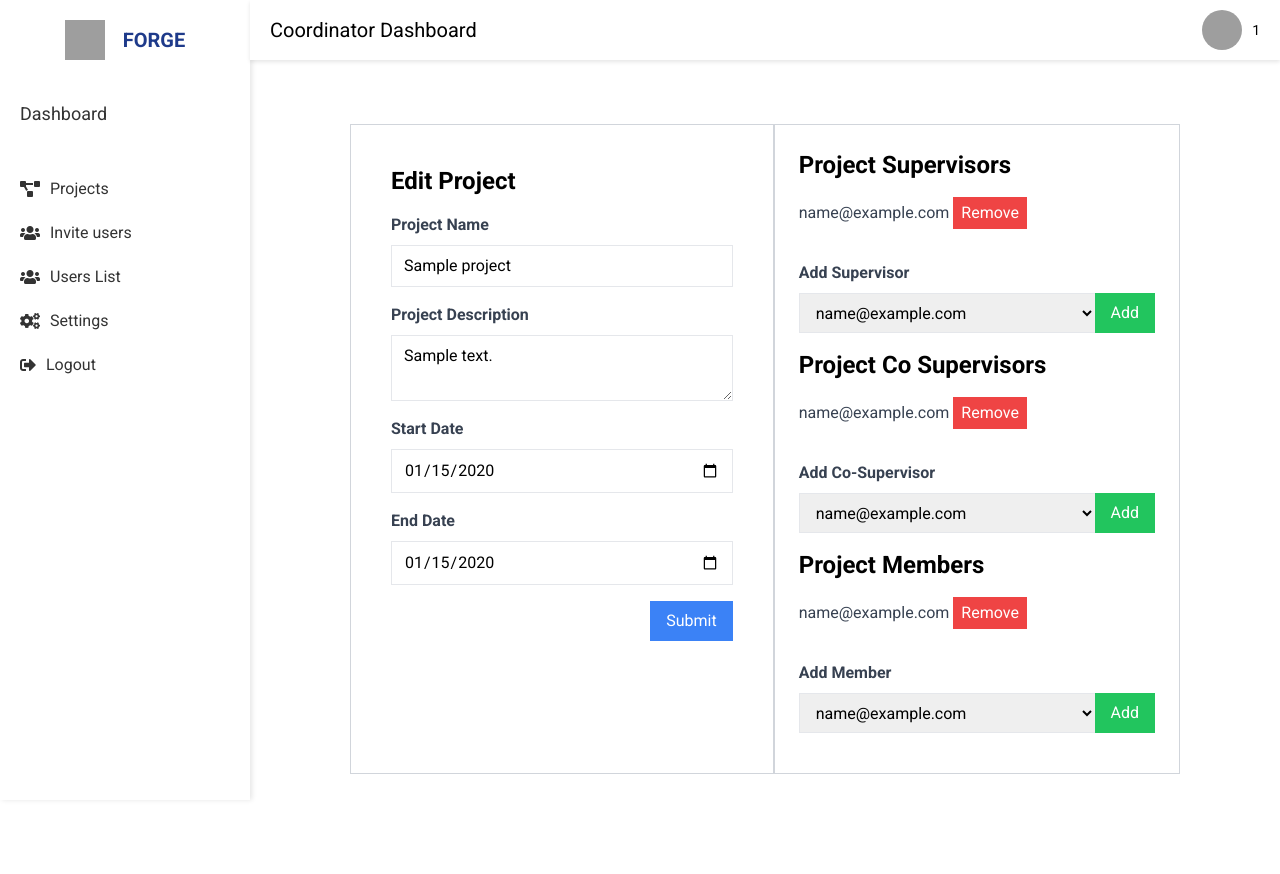
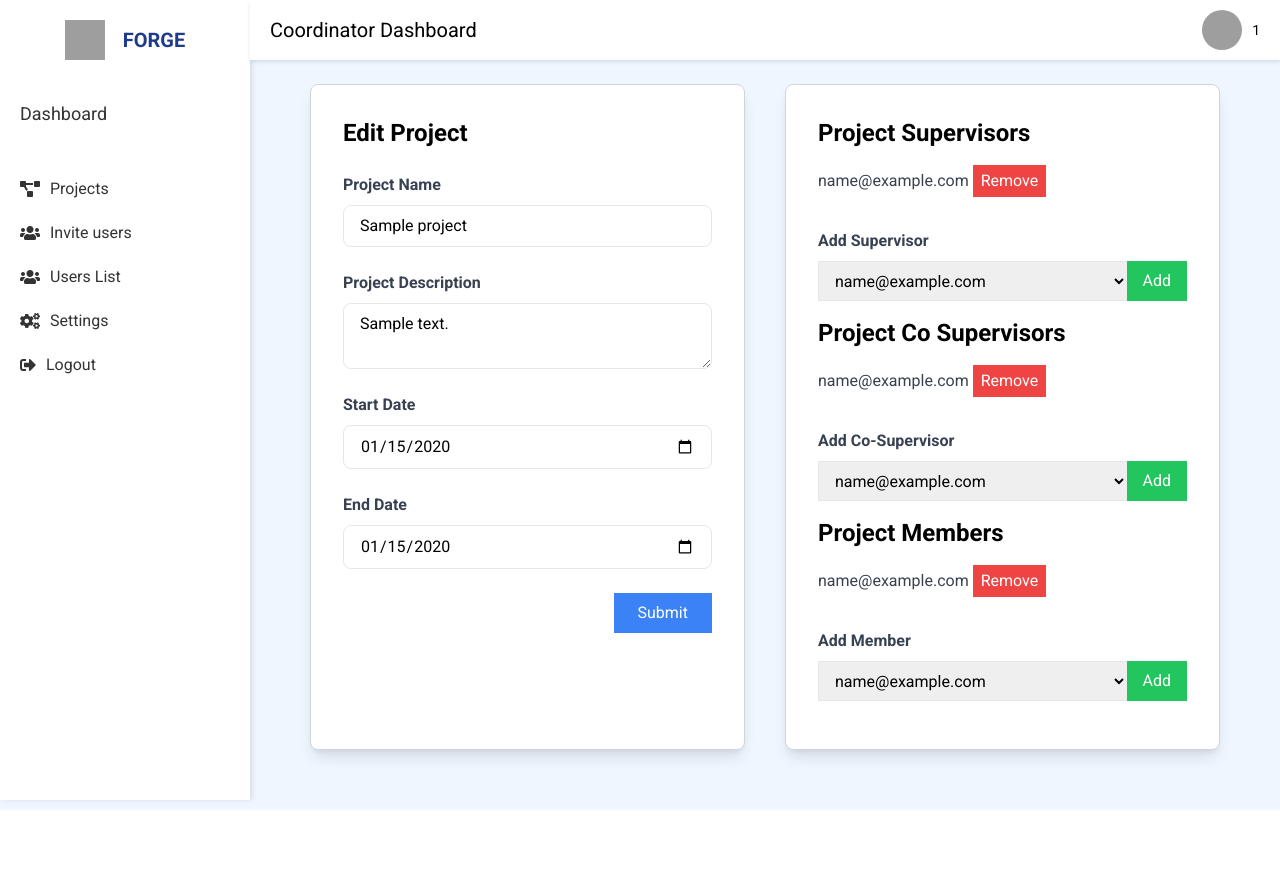
Before and after one commit to deemath/ForgeMVC, a PHP site: the page made by app/views/Coordinator/projectedit.view.php in a window 1280 px wide. After the commit the page ends 810 px from the top, so only its background shows below. Run offline with PHP 8.4, Linux system fonts and the light colour scheme; the visitor is signed in with stand-in values (Sample User, id 1); the template is opened without the code that fills it: most values are stand-ins (such as "Sample title", 1, 10 or a date in 2020); some libraries are stand-ins or nearby versions; grey boxes are pictures that could not be loaded.

Commit message:
add members to project and view updates

```diff
--- a/app/views/Coordinator/navbar.php
+++ b/app/views/Coordinator/navbar.php
@@ -150,9 +150,9 @@
             gap: 20px;
         }
         .project-box {
-            background-color: #fff;
+            background-color:rgb(95, 159, 255);
             padding: 15px;
-            box-shadow: 0 2px 4px rgba(0,0,0,0.1);
+            box-shadow: 0 5px 5px rgba(0, 0, 0, 0.25);
             border-radius: 8px;
             text-align: center;
         }
@@ -166,11 +166,11 @@
         }
         .project-box .date {
             font-size: 10px;
-            color: #888;
+            color: #555;
         }
         .project-box .supervisor {
             font-size: 12px;
-            color: #555;
+            color:rgb(0, 0, 0);
             margin-top: 5px;
         }
   </style>
--- a/app/views/Coordinator/projectedit.view.php
+++ b/app/views/Coordinator/projectedit.view.php
@@ -9,42 +9,42 @@
 </head>
 <?php require_once 'navbar.php';
 ?>
-<body class="font-roboto bg-white">
-    <div class="container mx-auto p-20">
-        <div class="flex justify-between">
+<body class="font-roboto bg-blue-50">
+    <div class="container mx-auto p-6 md:p-10">
+        <div class="grid grid-cols-1 md:grid-cols-2 gap-10">
             <!-- Left Side: Project Form -->
-            <div class="w-full max-w-md bg-white p-10 border border-gray-300">
-                <h2 class="text-2xl font-bold mb-4">Edit Project</h2>
+            <div class="bg-white p-8 border border-gray-300 rounded-lg shadow-lg">
+                <h2 class="text-2xl font-bold mb-6 text-navy-700">Edit Project</h2>
                 <form method="post" action="<?=ROOT?>/Coordinator/updateProject">
                     <input type="hidden" name="id" value="<?=$project->id?>">
-                    <div class="mb-4">
+                    <div class="mb-6">
                         <label for="project-name" class="block text-gray-700 font-bold mb-2">Project Name</label>
-                        <input type="text" id="project-name" name="project-name" class="w-full px-3 py-2 border focus:outline-none focus:ring-2 focus:ring-blue-500" placeholder="Enter project name" value="<?=$project->title?:''?>">
+                        <input type="text" id="project-name" name="project-name" class="w-full px-4 py-2 border rounded-lg focus:outline-none focus:ring-2 focus:ring-blue-500" placeholder="Enter project name" value="<?=$project->title?:''?>">
                     </div>
-                    <div class="mb-4">
+                    <div class="mb-6">
                         <label for="project-description" class="block text-gray-700 font-bold mb-2">Project Description</label>
-                        <textarea id="project-description" name="project-description" class="w-full px-3 py-2 border focus:outline-none focus:ring-2 focus:ring-blue-500" placeholder="Enter project description"><?=$project->description?:''?></textarea>
+                        <textarea id="project-description" name="project-description" class="w-full px-4 py-2 border rounded-lg focus:outline-none focus:ring-2 focus:ring-blue-500" placeholder="Enter project description"><?=$project->description?:''?></textarea>
                     </div>
-                    <div class="mb-4">
+                    <div class="mb-6">
                         <label for="start-date" class="block text-gray-700 font-bold mb-2">Start Date</label>
-                        <input type="date" id="start-date" name="start-date" class="w-full px-3 py-2 border focus:outline-none focus:ring-2 focus:ring-blue-500"  value="<?=$project->startdate?:''?>">
+                        <input type="date" id="start-date" name="start-date" class="w-full px-4 py-2 border rounded-lg focus:outline-none focus:ring-2 focus:ring-blue-500"  value="<?=$project->startdate?:''?>">
                     </div>
-                    <div class="mb-4">
+                    <div class="mb-6">
                         <label for="end-date" class="block text-gray-700 font-bold mb-2">End Date</label>
-                        <input type="date" id="end-date" name="end-date" class="w-full px-3 py-2 border focus:outline-none focus:ring-2 focus:ring-blue-500"  value="<?=$project->enddate?:''?>">
+                        <input type="date" id="end-date" name="end-date" class="w-full px-4 py-2 border rounded-lg focus:outline-none focus:ring-2 focus:ring-blue-500"  value="<?=$project->enddate?:''?>">
                     </div>
                     <div class="flex justify-end">
-                        <button type="submit" class="bg-blue-500 text-white px-4 py-2 hover:bg-blue-700 focus:outline-none focus:ring-2 focus:ring-blue-500">Submit</button>
+                        <button type="submit" class="bg-blue-500 text-white px-6 py-2 hover:bg-blue-700 focus:outline-none focus:ring-2 focus:ring-blue-500">Submit</button>
                     </div>
                 </form>
             </div>
 
             <!-- Right Side: Project Supervisors  -->
 
-            <div class="w-full max-w-md bg-white p-6 border border-gray-300">
+            <div class="bg-white p-8 border border-gray-300 rounded-lg shadow-lg">
                 <h2 class="text-2xl font-bold mb-4">Project Supervisors</h2>
                 <div class="mb-4">
-
+<!--Remove supervisors -->
                 <?php if(!empty($data['supervisor'])):?>
                     <?php foreach ($data['supervisor'] as $supervisor): ?>
 
@@ -62,7 +62,10 @@
                     <?php endforeach;?>
                     <?php endif;?>
                 </div>
+
+<!--Add supervisors -->
                 <div class="mb-4">
+                <form method="POST" action="<?=ROOT?>/Coordinator/addSup/<?=$data['project']->id?>">
                     <label for="add-supervisor" class="block text-gray-700 font-bold mb-2">Add Supervisor</label>
                     <div class="flex">
                         <select id="add-supervisor" name="add-supervisor" class="w-full px-3 py-2 border border-r-0 focus:outline-none focus:ring-2 focus:ring-blue-500">
@@ -70,15 +73,16 @@
                                 <option value="<?= $user->user_id ?>"><?= htmlspecialchars($user->user_email) ?></option>
                             <?php endforeach; ?>
                         </select>
-        <button class="bg-green-500 text-white px-4 py-2 hover:bg-green-700 focus:outline-none focus:ring-2 focus:ring-green-500">
+                        <button type="submit" class="bg-green-500 text-white px-4 py-2 hover:bg-green-700 focus:outline-none focus:ring-2 focus:ring-green-500">
                             Add
                         </button>
                     </div>
+                </form>
                 </div>
 
                 <h2 class="text-2xl font-bold mb-4">Project Co Supervisors</h2>
                 <div class="mb-4">
-
+<!--Remove cosupervisors -->
                 <?php if(!empty($data['cosupervisor'])):?>
                     <?php foreach ($data['cosupervisor'] as $cosupervisor): ?>
 
@@ -96,7 +100,10 @@
                     <?php endforeach;?>
                     <?php endif;?>
                 </div>
+
+                <!--Add Co-supervisors -->
                 <div class="mb-4">
+                <form method="POST" action="<?=ROOT?>/Coordinator/addCosup/<?= $data['project']->id ?>">
                     <label for="add-cosupervisor" class="block text-gray-700 font-bold mb-2">Add Co-Supervisor</label>
                     <div class="flex">
                         <select id="add-cosupervisor" name="add-cosupervisor" class="w-full px-3 py-2 border border-r-0 focus:outline-none focus:ring-2 focus:ring-blue-500">
@@ -104,14 +111,15 @@
                                 <option value="<?= $user->user_id ?>"><?= htmlspecialchars($user->user_email) ?></option>
                             <?php endforeach; ?>
                         </select>
-        <button class="bg-green-500 text-white px-4 py-2 hover:bg-green-700 focus:outline-none focus:ring-2 focus:ring-green-500">
+                        <button type="submit" class="bg-green-500 text-white px-4 py-2 hover:bg-green-700 focus:outline-none focus:ring-2 focus:ring-green-500">
                             Add
                         </button>
                     </div>
+                </form>
                 </div>
                 <h2 class="text-2xl font-bold mb-4">Project Members</h2>
                 <div class="mb-4">
-
+<!--Remove members -->
                 <?php if(!empty($data['member'])):?>
                     <?php foreach ($data['member'] as $member): ?>
 
@@ -129,7 +137,10 @@
                     <?php endforeach;?>
                     <?php endif;?>
                 </div>
+
+                <!--Add Members -->
                 <div class="mb-4">
+                <form method="POST" action="<?=ROOT?>/Coordinator/addMem/<?= $data['project']->id ?>">
                     <label for="add-member" class="block text-gray-700 font-bold mb-2">Add Member</label>
                     <div class="flex">
                         <select id="add-member" name="add-member" class="w-full px-3 py-2 border border-r-0 focus:outline-none focus:ring-2 focus:ring-blue-500">
@@ -137,10 +148,11 @@
                                 <option value="<?= $user->user_id ?>"><?= htmlspecialchars($user->user_email) ?></option>
                             <?php endforeach; ?>
                         </select>
-        <button class="bg-green-500 text-white px-4 py-2 hover:bg-green-700 focus:outline-none focus:ring-2 focus:ring-green-500">
+                        <button type="submit" class="bg-green-500 text-white px-4 py-2 hover:bg-green-700 focus:outline-none focus:ring-2 focus:ring-green-500">
                             Add
                         </button>
                     </div>
+                </form>
                 </div>
             </div>
 
```
Also changed, not shown: app/controllers/Coordinator.php (+99 -16 lines), app/models/CoordinatorModel.php (+0 -34 lines), app/models/projectModel.php (+45 -4 lines). Lines whose indentation alone changed are shown as unchanged.
